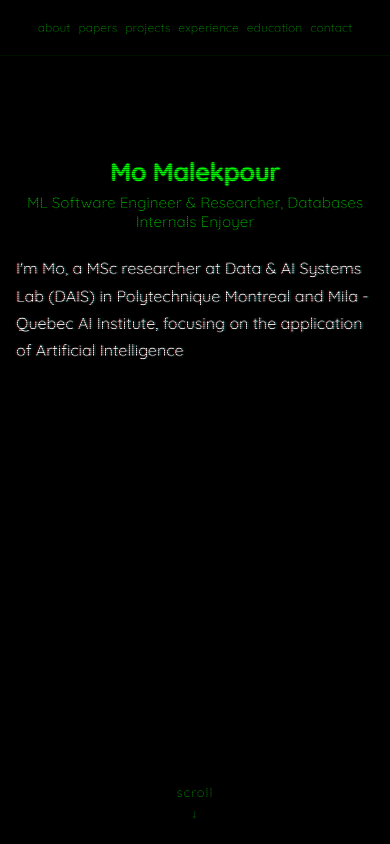
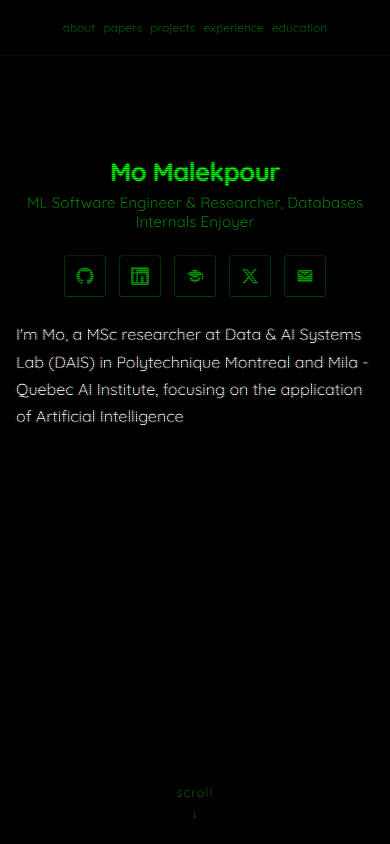
Before and after one commit to momalekpour/momalekpour.github.io, a Next.js app: page / in a window 390 px wide. Shown: the top 844 px of the page. Built offline with nearby package versions, Linux system fonts and the light colour scheme.

Commit message:
feat: move contact to landing as icon buttons; remove Contact section + nav link

```diff
--- a/src/app/globals.css
+++ b/src/app/globals.css
@@ -132,8 +132,7 @@ body {
     50% { transform: translateY(4px); }
 }
 
-.projects,
-.contact-section {
+.projects {
     padding: var(--space-xl) 0;
     border-top: 1px solid var(--green-12);
     position: relative;
@@ -310,24 +309,37 @@ p,
     text-shadow: none;
 }
 
-.social-links {
+.social-buttons {
     display: flex;
+    justify-content: center;
     flex-wrap: wrap;
-    gap: var(--space-lg);
-    margin-top: var(--space-md);
+    gap: var(--space-sm);
+    margin-bottom: var(--space-lg);
 }
 
-.social-links a {
+.social-button {
+    display: inline-flex;
+    align-items: center;
+    justify-content: center;
+    width: 40px;
+    height: 40px;
+    border: 1px solid var(--green-25);
+    border-radius: var(--radius);
     color: var(--green-60);
-    text-decoration: none;
-    border-bottom: 1px solid transparent;
     transition: var(--transition);
 }
 
-.social-links a:hover {
-    color: var(--color-green);
-    border-bottom-color: var(--color-green);
-    text-shadow: 0 0 6px var(--glow-green);
+.social-button:hover {
+    background-color: var(--color-green);
+    color: var(--color-bg);
+    border-color: var(--color-green);
+    box-shadow: 0 0 8px var(--glow-green);
+}
+
+.social-button svg {
+    width: 18px;
+    height: 18px;
+    display: block;
 }
 
 .hero__name.glitching {
@@ -511,8 +523,7 @@ p,
         padding: 0 var(--space-md);
     }
 
-    .projects,
-    .contact-section {
+    .projects {
         padding: var(--space-lg) 0;
     }
 
--- a/src/app/page.tsx
+++ b/src/app/page.tsx
@@ -2,19 +2,21 @@ import { getContent } from "@/lib/content";
 import Landing from "@/components/Landing";
 import PublicationList from "@/components/PublicationList";
 import TimelineSection from "@/components/TimelineSection";
-import Contact from "@/components/Contact";
 
 export default function Home() {
   const content = getContent();
 
   return (
     <main className="site-main crt">
-      <Landing profile={content.profile} texts={content.aboutMe.texts} />
+      <Landing
+        profile={content.profile}
+        texts={content.aboutMe.texts}
+        social={content.contact.social}
+      />
       <PublicationList heading="Papers" id="papers" items={content.publications} />
       <PublicationList heading="Projects" id="projects" items={content.projects} />
       <TimelineSection heading="Experience" id="experience" entries={content.experience} />
       <TimelineSection heading="Education" id="education" entries={content.education} />
-      <Contact social={content.contact.social} />
     </main>
   );
 }
--- a/src/components/Contact.tsx
+++ /dev/null
@@ -1,16 +0,0 @@
-import type { SocialLink } from "@/lib/types";
-
-export default function Contact({ social }: { social: SocialLink[] }) {
-  return (
-    <section className="contact-section" id="contact">
-      <h2 className="section-label">Get in Touch</h2>
-      <div className="social-links">
-        {social.map((link) => (
-          <a key={link.name} href={link.url} target="_blank" rel="noopener noreferrer">
-            {link.name}
-          </a>
-        ))}
-      </div>
-    </section>
-  );
-}
--- a/src/components/Landing.tsx
+++ b/src/components/Landing.tsx
@@ -2,7 +2,8 @@
 
 import { useEffect, useRef } from "react";
 import { TypingEffect } from "@/lib/typing";
-import type { SiteContent } from "@/lib/types";
+import SocialLinks from "@/components/SocialLinks";
+import type { SiteContent, SocialLink } from "@/lib/types";
 
 const GLITCH_CHARS = [
   "@", "#", "$", "%", "&", "*", "!", "?", "<", ">", "{", "}", "[", "]", "█", "▓", "▒", "░",
@@ -11,9 +12,11 @@ const GLITCH_CHARS = [
 export default function Landing({
   profile,
   texts,
+  social,
 }: {
   profile: SiteContent["profile"];
   texts: string[];
+  social: SocialLink[];
 }) {
   const nameRef = useRef<HTMLHeadingElement>(null);
   const aboutRef = useRef<HTMLDivElement>(null);
@@ -80,6 +83,7 @@ export default function Landing({
           {profile.name}
         </h1>
         <p className="hero__title">{profile.title}</p>
+        <SocialLinks links={social} />
         <div className="about" ref={aboutRef} title="click to cycle personas">
           <div id="typed-text" ref={typedRef}></div>
         </div>
--- a/src/components/SiteNav.tsx
+++ b/src/components/SiteNav.tsx
@@ -7,7 +7,6 @@ export default function SiteNav() {
         <a href="#projects">projects</a>
         <a href="#experience">experience</a>
         <a href="#education">education</a>
-        <a href="#contact">contact</a>
       </div>
     </nav>
   );
--- /dev/null
+++ b/src/components/SocialLinks.tsx
@@ -0,0 +1,50 @@
+import type { ReactNode } from "react";
+import type { SocialLink } from "@/lib/types";
+
+// Monochrome glyphs (inherit color via `currentColor`), keyed by social name (lowercased).
+const ICONS: Record<string, ReactNode> = {
+  github: (
+    <path d="M12 .5C5.73.5.5 5.74.5 12.02c0 5.1 3.29 9.42 7.86 10.95.58.11.79-.25.79-.56 0-.27-.01-1-.02-1.96-3.2.7-3.88-1.54-3.88-1.54-.52-1.33-1.28-1.69-1.28-1.69-1.05-.72.08-.7.08-.7 1.16.08 1.77 1.19 1.77 1.19 1.03 1.77 2.7 1.26 3.36.96.1-.75.4-1.26.73-1.55-2.55-.29-5.24-1.28-5.24-5.69 0-1.26.45-2.28 1.19-3.09-.12-.29-.52-1.46.11-3.05 0 0 .97-.31 3.18 1.18a11.07 11.07 0 0 1 5.8 0c2.2-1.49 3.17-1.18 3.17-1.18.63 1.59.23 2.76.11 3.05.74.81 1.19 1.83 1.19 3.09 0 4.42-2.69 5.39-5.25 5.68.41.36.78 1.06.78 2.14 0 1.55-.01 2.8-.01 3.18 0 .31.21.68.8.56A11.53 11.53 0 0 0 23.5 12.02C23.5 5.74 18.27.5 12 .5z" />
+  ),
+  linkedin: (
+    <path d="M20.45 20.45h-3.56v-5.57c0-1.33-.02-3.04-1.85-3.04-1.85 0-2.13 1.45-2.13 2.94v5.67H9.35V9h3.42v1.56h.05c.48-.9 1.64-1.85 3.37-1.85 3.6 0 4.27 2.37 4.27 5.46v6.28zM5.34 7.43a2.07 2.07 0 1 1 0-4.14 2.07 2.07 0 0 1 0 4.14zM7.12 20.45H3.56V9h3.56v11.45zM22.22 0H1.77C.79 0 0 .77 0 1.72v20.56C0 23.23.79 24 1.77 24h20.45c.98 0 1.78-.77 1.78-1.72V1.72C24 .77 23.2 0 22.22 0z" />
+  ),
+  scholar: (
+    <path d="M12 3L1 9l11 6 9-4.91V17h2V9zM5 13.18v4L12 21l7-3.82v-4L12 17z" />
+  ),
+  x: (
+    <path d="M18.244 2.25h3.308l-7.227 8.26 8.502 11.24h-6.66l-5.214-6.817L4.99 21.75H1.68l7.73-8.835L1.254 2.25H8.08l4.713 6.231zm-1.161 17.52h1.833L7.084 4.126H5.117z" />
+  ),
+  email: (
+    <path d="M20 4H4c-1.1 0-2 .9-2 2v12c0 1.1.9 2 2 2h16c1.1 0 2-.9 2-2V6c0-1.1-.9-2-2-2zm0 4l-8 5-8-5V6l8 5 8-5z" />
+  ),
+};
+
+export default function SocialLinks({ links }: { links: SocialLink[] }) {
+  return (
+    <div className="social-buttons">
+      {links.map((link) => {
+        const icon = ICONS[link.name.toLowerCase()];
+        return (
+          <a
+            key={link.name}
+            className="social-button"
+            href={link.url}
+            target="_blank"
+            rel="noopener noreferrer"
+            aria-label={link.name}
+            title={link.name}
+          >
+            {icon ? (
+              <svg viewBox="0 0 24 24" fill="currentColor" aria-hidden="true">
+                {icon}
+              </svg>
+            ) : (
+              <span>{link.name}</span>
+            )}
+          </a>
+        );
+      })}
+    </div>
+  );
+}
```
Also changed, not shown: 2 other files (tests, documents, lock files or other folders).
